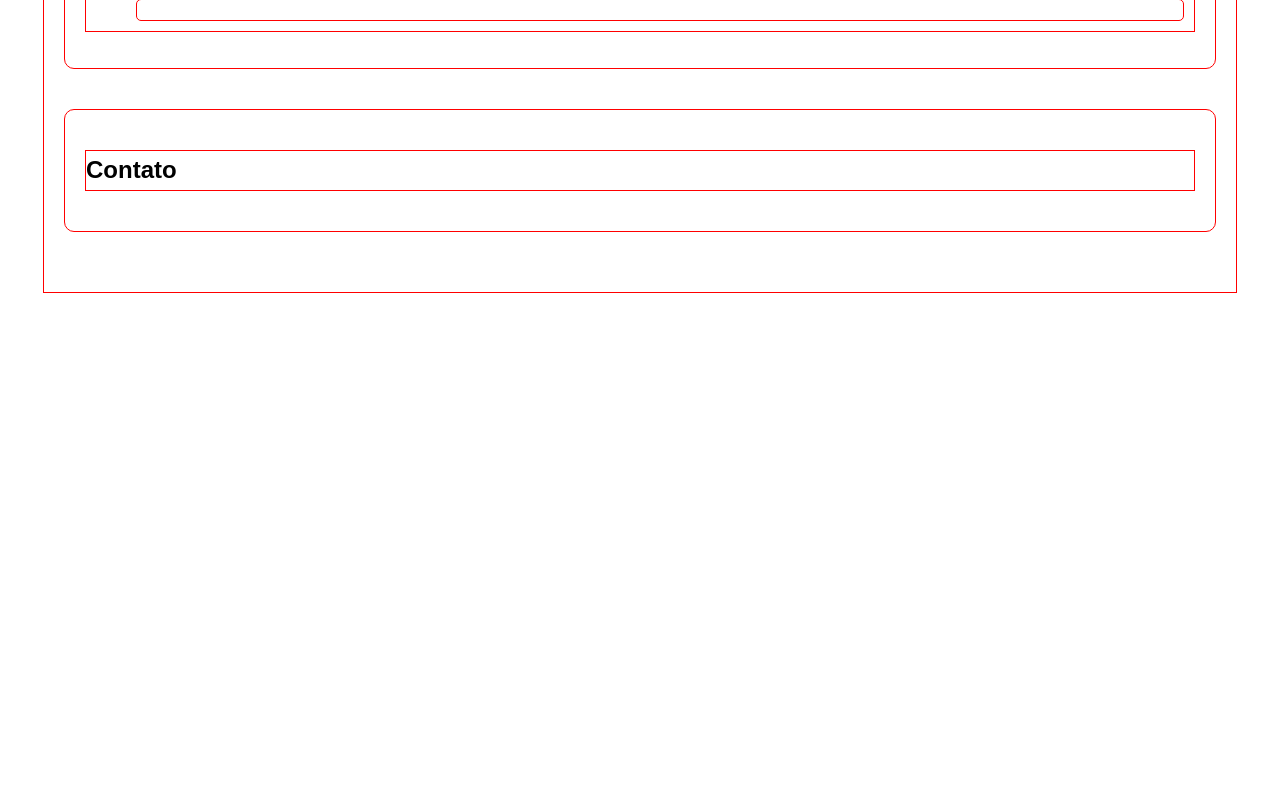
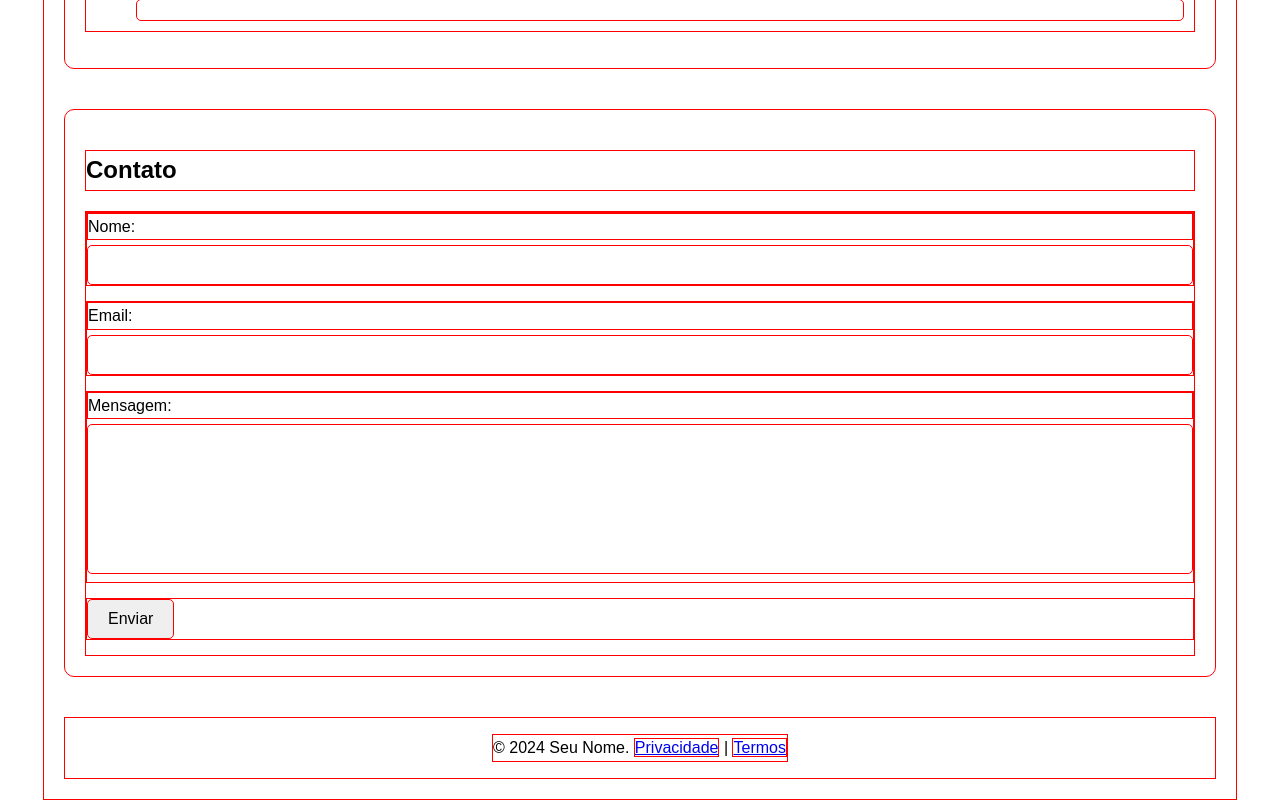
Before and after one commit to Slot148/HomePage.github.io, a plain HTML site: page index.html in a window 1280 px wide. Shown: the part 1251-2051 px from the top of the page. Before the commit the page ends 1544 px from the top, so only its background shows below. Drawn offline with Linux system fonts and the light colour scheme.

Commit message:
nova atualização

```diff
--- a/index.html
+++ b/index.html
@@ -14,14 +14,14 @@
   <body>
     <div class="container">
       <header>
-        <h1>Nicolas</h1>
+        <h1>Meu Portifólio</h1>
         <p>Desenvolvedor Web | Designer | Criador de Soluções</p>
       </header>
       <section class="profile">
-        <img src="" alt="">
+        <img src="" alt="Minha Foto" />
         <div class="profile-info">
           <h2>Sobre Mim</h2>
-          <p>Nome: Nicolas Anderson Ferreira Freitas</p>
+          <p>Nome: Nícolas Anderson Ferreira Freitas</p>
           <p>Email: nicolasferreira.work2005@gmail</p>
           <p>Número: (12) 98208-8623</p>
           <p>Localização: São José dos Campos, São Paulo</p>
@@ -46,7 +46,29 @@
       </section>
       <section class="section">
         <h2>Contato</h2>
+
+        <form action="enviaremail.php" method="post">
+          <div class="form-group">
+            <label for="namebox">Nome:</label>
+            <input type="text" id="namebox" required/>
+          </div>
+          <div class="form-group">
+            <label for="emailbox">Email:</label>
+            <input type="email" id="emailbox" required />
+          </div>
+          <div class="form-group">
+            <label for="messagebox">Mensagem:</label>
+            <textarea name="messagebox" id="messagebox" required></textarea>
+          </div>
+          <div class="form-group">
+            <button type="submit">Enviar</button>
+          </div>
+        </form>
       </section>
+      <footer>
+        <p>&copy; 2024 Seu Nome.
+          <a href="#">Privacidade</a> | <a href="#">Termos</a></p>
+      </footer>
     </div>
   </body>
 </html>
--- a/style.css
+++ b/style.css
@@ -4,8 +4,7 @@ body * {
 
 body {
   font-family: "Orbitron", sans-serif;
-  background: url("")
-    no-repeat center center fixed;
+  background: url("") no-repeat center center fixed;
   background-size: cover;
   /*color: #e0e0e0;*/
   color: black;
@@ -21,7 +20,7 @@ body {
   padding: 20px;
 }
 
-header{
+header {
   text-align: center;
   margin: 0 0 20px 0;
 }
@@ -36,32 +35,65 @@ header{
   padding: 20px;
 }
 
-.profile-info{
+.profile-info {
   text-align: center;
 }
 
-.profile img{
+.profile img {
   width: 150px;
   height: 150px;
   border-radius: 50%;
   object-fit: cover;
   border: 4px solid red;
-
 }
 
-.section{
+.section {
   border-radius: 10px;
   margin: 0 0 40px 0;
   padding: 20px;
 }
 
-.section ul{
+.section ul {
   list-style: none;
 }
 
-.section ul li{
+.section ul li {
   margin: 10px;
   padding: 10px;
   border-radius: 5px;
+}
 
+.form-group {
+  margin: 0 0 15px 0;
 }
+
+.form-group label {
+  display: block;
+  margin: 0 0 5px 0;
+  font-size: 1em;
+}
+
+.form-group input, .form-group textarea {
+  width: 100%;
+  padding: 10px;
+  border-radius: 5px;
+  font-size: 1em;
+  box-sizing: border-box;
+}
+
+.form-group button {
+  padding: 10px 20px;
+  border-radius: 5px;
+  font-size: 1em;
+  cursor: pointer;
+}
+
+.form-group textarea {
+  height: 150px;
+  resize: none;
+}
+
+footer {
+  display: flex;
+  justify-content: center;
+}
```
Lines whose indentation alone changed are shown as unchanged.
